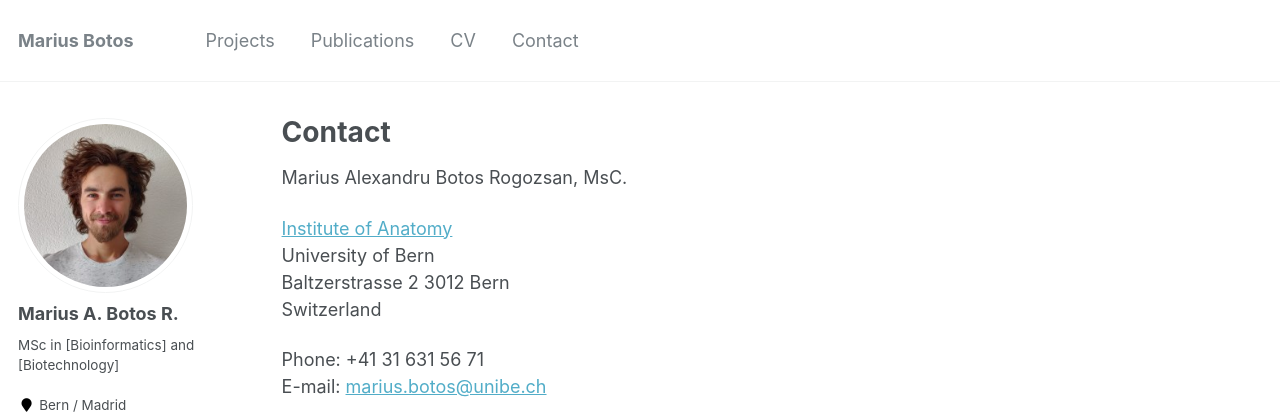
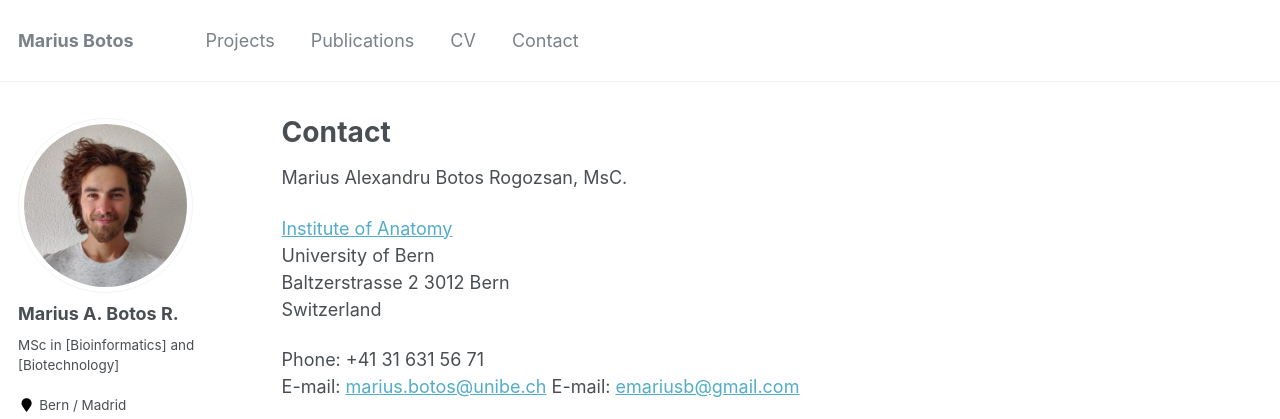
Before and after one commit to Sporgelum/Sporgelum.github.io, a Jekyll site: the page built from _pages/contact.md, in a window 1280 px wide and 1078 px high, cut to the strip 0-419 px from the top of the window. Built offline with Jekyll 4.4.1, drawn with Linux system fonts in a browser that asks for light colours.

Commit message:
updated email

```diff
--- a/_pages/contact.md
+++ b/_pages/contact.md
@@ -17,5 +17,8 @@ Switzerland
 
 Phone: +41 31 631 56 71
 E-mail: [marius.botos@unibe.ch](mailto:marius.botos@unibe.ch)
+E-mail: [emariusb@gmail.com](mailto:emariusb@gmail.com)
+
+
 
 <iframe src="https://www.google.com/maps/embed/v1/place?q=Baltzerstrasse 2,CH-3012+Bern, Schweiz&key=AIzaSyDSefHRgC2HcS1JMQGoFHwavtY0xMImzBA" width="600" height="450" frameborder="0" style="border:0" allowfullscreen></iframe>
```
